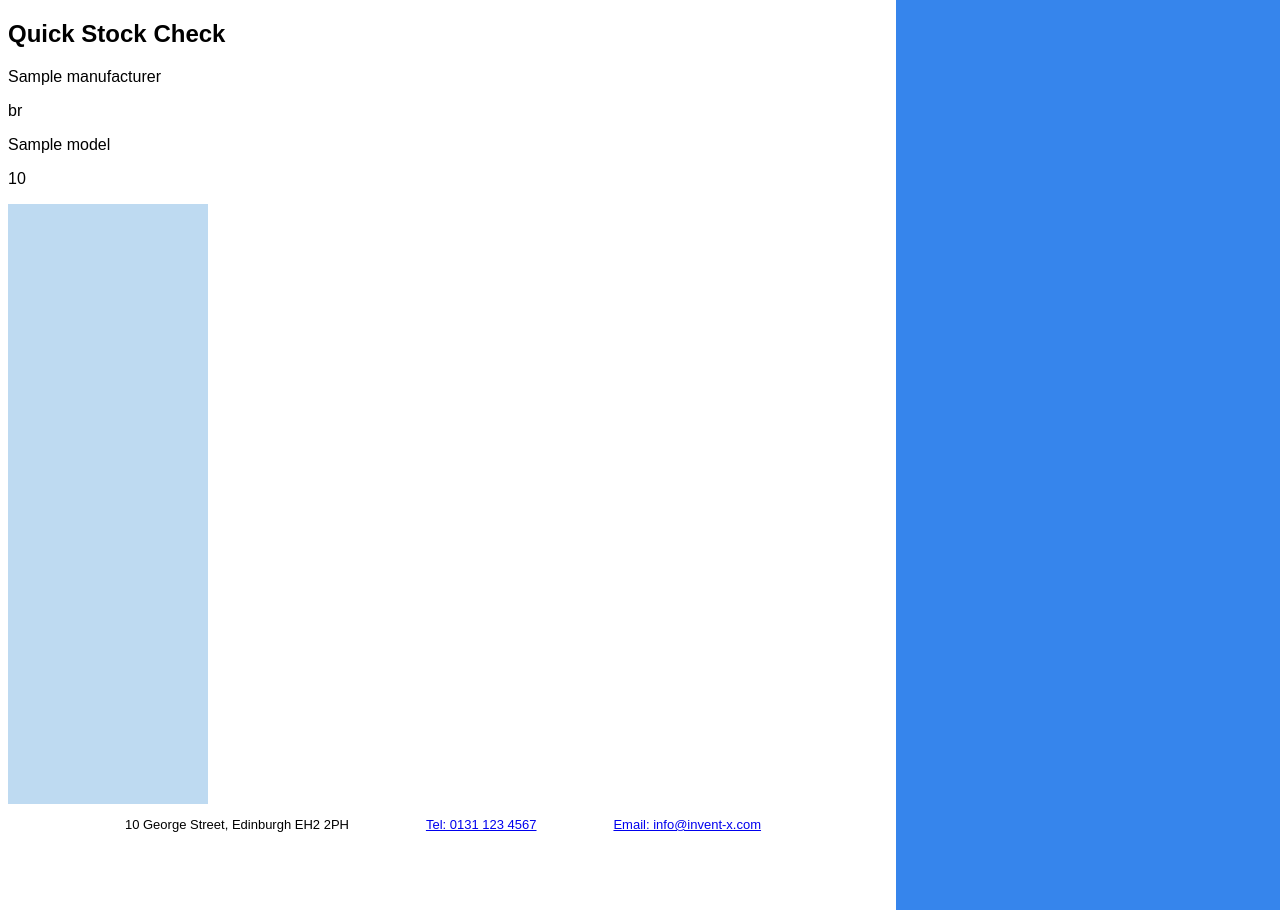
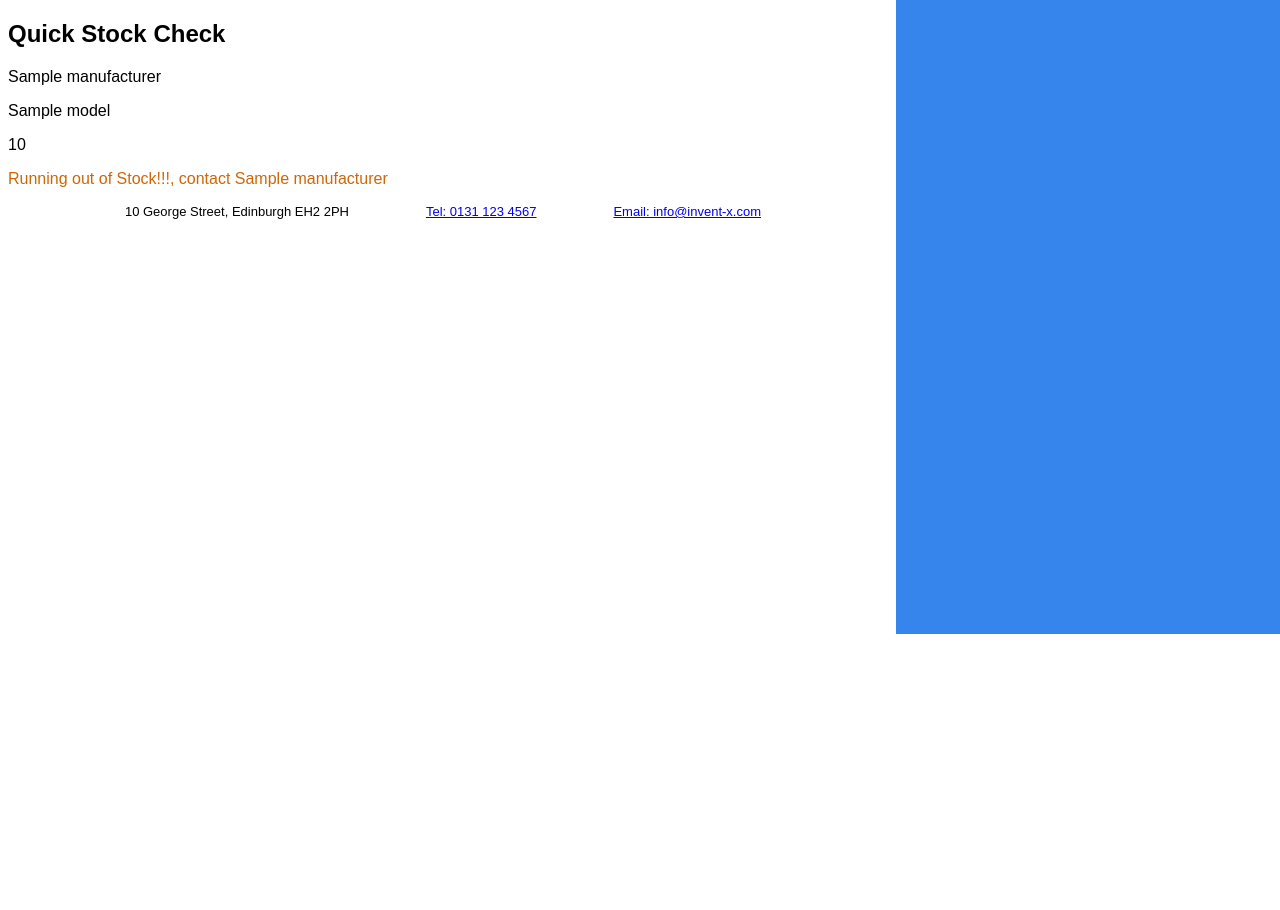
Before and after one commit to martinmac100/Python_Project_Shop_Inventory, a Flask app: page /products/quick_stock in a window 1280 px wide. Shown: the part 166-1076 px from the top of the page. After the commit the page ends 800 px from the top, so only its background shows below. Run offline with Flask 2, Linux system fonts and the light colour scheme; a database or web service that is not in the repository returns one stand-in record (values such as "Sample title"); some libraries are stand-ins or nearby versions; some web fonts are replaced.

Commit message:
proudest moment

```diff
--- a/static/css/style.css
+++ b/static/css/style.css
@@ -63,3 +63,11 @@ body {
     #white_colour{
         color: white;
     }
+
+    .early_warning{
+        color: rgb(206, 103, 7);
+    }
+
+    .warning{
+        color: rgb(206, 7, 7);
+    }
--- a/templates/products/quick_stock.html
+++ b/templates/products/quick_stock.html
@@ -6,16 +6,26 @@
 
  <section>
      {% for product in products  %}
-        <p>{{ product.manufacturer_id.name }}</p>  br
+        <p>{{ product.manufacturer_id.name }}</p>
         <p>{{ product.model }}</p>
         <p>{{ product.quantity }}</p>
 
+         {% if product.quantity == 0 %}
+               <aside class="warning">
+                  <p>
+                      Out of Stock, contact {{ product.manufacturer_id.name }} now!!!
+                  </p>
+              </aside>
+
+              {% elif product.quantity <= 10 %}
+              <aside class="early_warning">
+                  <p>
+                      Running out of Stock!!!, contact {{ product.manufacturer_id.name}}
+                  </p>
+              </aside>
+              {% endif %}
+
      {% endfor %}
-
-
-         <div class="box light_blue"></div>
-         <div class="box light_blue"></div>
-         <div class="box light_blue"></div>
 
 
 </section>
```
